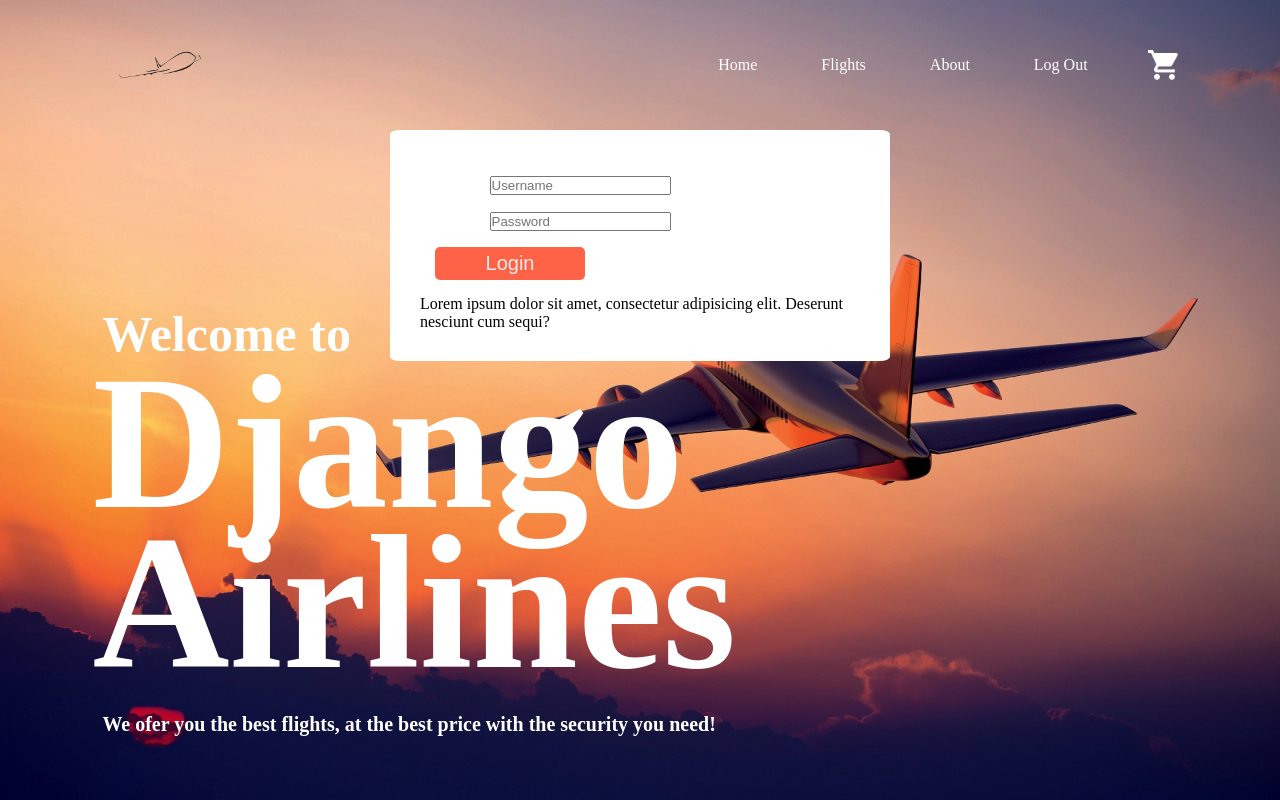
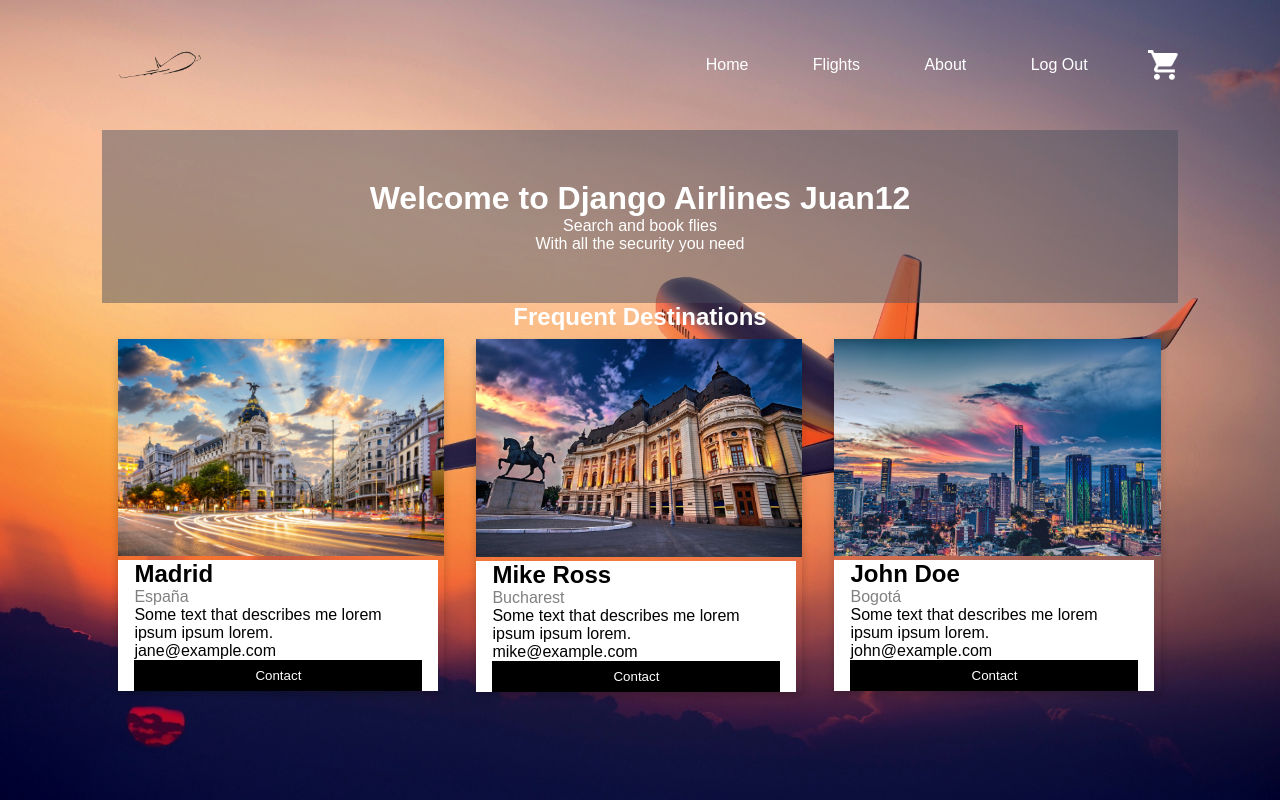
Before and after one commit to Archi657/Django-Airlines-Web-App, a Django app: page / in a window 1280 px wide. Run offline with Django 3.2, Linux system fonts and the light colour scheme; a user stored in the database is signed in.

Commit message:
CSS improved + paths

```diff
--- a/airlinev2/urls.py
+++ b/airlinev2/urls.py
@@ -19,6 +19,6 @@ from django.urls import path,include
 
 urlpatterns = [
     path('admin/', admin.site.urls),
-    path("flights/",include("flights.urls")),
-    path('', include("users.urls"))
+    path("",include("flights.urls")),
+    path('user/', include("users.urls")),
 ]
--- a/flights/urls.py
+++ b/flights/urls.py
@@ -3,7 +3,9 @@ from django.urls import path
 from . import views
 
 urlpatterns =[
-    path("", views.index, name="flights"),
+    path("" , views.home, name="home"),
+    path("about/", views.about, name="about"),
+    path("flights/", views.flights, name="flights"),
     path("<int:flight_id>", views.flight, name="flight"),
     path("<int:flight_id>/book", views.book, name="book")
 ]
--- a/flights/views.py
+++ b/flights/views.py
@@ -4,7 +4,13 @@ from django.urls import reverse
 
 from .models import Flight, Passenger
 # Create your views here.
-def index(request):
+def home(request):
+    return render(request, "home.html")
+
+def about(request):
+    return render(request, 'aboutus.html')
+
+def flights(request):
     return render(request, "flights.html",{
         "flights": Flight.objects.all()
     })
--- a/static/css/style.css
+++ b/static/css/style.css
@@ -120,3 +120,126 @@ input[type="password"]{
         border-radius:2%;
     }
 }
+
+body {
+    font-family: Arial, Helvetica, sans-serif;
+    margin: 0;
+  }
+
+  html {
+    box-sizing: border-box;
+  }
+
+  *, *:before, *:after {
+    box-sizing: inherit;
+  }
+
+  .column {
+    float: left;
+    width: 33.3%;
+    margin-bottom: 16px;
+    padding: 0 8px;
+  }
+
+  .card {
+    box-shadow: 0 4px 8px 0 rgba(0, 0, 0, 0.2);
+    margin: 8px;
+  }
+
+  .about-section {
+    padding: 50px;
+    text-align: center;
+    background-color: #474e5d78;
+    color: white;
+  }
+
+  .container {
+    padding: 0 16px;
+  }
+
+  .container::after, .row::after {
+    content: "";
+    clear: both;
+    display: table;
+  }
+
+  .title {
+    color: grey;
+  }
+
+  .button {
+    border: none;
+    outline: 0;
+    display: inline-block;
+    padding: 8px;
+    color: white;
+    background-color: #000;
+    text-align: center;
+    cursor: pointer;
+    width: 100%;
+  }
+
+  .button:hover {
+    background-color: #555;
+  }
+
+  @media screen and (max-width: 650px) {
+    .column {
+      width: 100%;
+      display: block;
+    }
+  }
+
+  .titlexd{
+      text-align: center;
+      color: white;
+  }
+  .ulflights{
+      position:  absolute;
+      width: 850px;
+      margin: 150px ,auto 10;
+      padding: 100px;
+      box-sizing: border-box;
+  }
+
+  .ulflights li{
+      display: flex;
+      background: rgba(189, 129, 32, .1);
+      padding:  100px, 120px;
+      color: rgb(5, 16, 22);
+      margin: 5px 0;
+      transition: .5s;
+  }
+  .ulflights li:nth-child(1){
+      background: rgba(206, 226, 195, 0.6);
+  }
+
+  .ul li:nth-child(2){
+    background: rgba(206, 226, 195, 0.4);
+}
+.ul li:nth-child(3){
+    background: rgba(206, 226, 195, .2);
+}
+
+.ul li span:nth-child(1){
+    width: 30px;
+}
+
+.ul li span:nth-child(2){
+    width: 200px;
+}
+
+.ul li span:nth-child(3){
+    width: 100px;
+    text-align: right;
+}
+
+.ul li span:nth-child(4){
+    width: 70px;
+    text-align: right;
+}
+
+.ulflights li:hover{
+    transform:   scale(1.06);
+    background: rgb(68, 93, 89);
+}
--- /dev/null
+++ b/templates/home.html
@@ -0,0 +1,52 @@
+{% extends "layout.html" %}
+{% block body %}
+{% load static %}
+
+<div class="about-section">
+    <h1>Welcome to Django Airlines {{ request.user.username.capitalize }}</h1>
+    <p>Search and book flies</p>
+    <p>With all the security you need</p>
+  </div>
+
+  <h2 class="titlexd">Frequent Destinations</h2>
+  <div class="row">
+    <div class="column">
+      <div class="card">
+        <img src="{% static 'images/Madrid.jfif' %}" alt="Jane" style="width:100%">
+        <div class="container">
+          <h2>Madrid</h2>
+          <p class="title">España</p>
+          <p>Some text that describes me lorem ipsum ipsum lorem.</p>
+          <p>jane@example.com</p>
+          <p><button class="button">Contact</button></p>
+        </div>
+      </div>
+    </div>
+
+    <div class="column">
+      <div class="card">
+        <img src="{% static 'images/Bucharest.jfif' %}"  alt="Mike" style="width:100%">
+        <div class="container">
+          <h2>Mike Ross</h2>
+          <p class="title">Bucharest</p>
+          <p>Some text that describes me lorem ipsum ipsum lorem.</p>
+          <p>mike@example.com</p>
+          <p><button class="button">Contact</button></p>
+        </div>
+      </div>
+    </div>
+
+    <div class="column">
+      <div class="card">
+        <img src="{% static 'images/Bogota.jfif' %}" alt="John" style="width:100%">
+        <div class="container">
+          <h2>John Doe</h2>
+          <p class="title">Bogotá</p>
+          <p>Some text that describes me lorem ipsum ipsum lorem.</p>
+          <p>john@example.com</p>
+          <p><button class="button">Contact</button></p>
+        </div>
+      </div>
+    </div>
+  </div>
+{% endblock %}
--- a/templates/layout.html
+++ b/templates/layout.html
@@ -12,9 +12,9 @@
         <nav>
             <img src="{% static 'images/logo1.png' %}" class="logo">
         <ul>
-            <li><a href="{% url 'login'  %}">Home</a></li>
+            <li><a href="{% url 'home'  %}">Home</a></li>
             <li><a href="{% url 'flights'  %}">Flights</a></li>
-            <li><a href="">About</a></li>
+            <li><a href="{% url 'about' %}">About</a></li>
             <li><a href="{% url 'logout' %}">Log Out</a></li>
         </ul>
             <img src="{% static 'images/cart.png' %}" class="cart-icon">
--- a/users/views.py
+++ b/users/views.py
@@ -22,7 +22,7 @@ def login_view(request):
             return render(request, "login.html",{
                 "message": "Invalid credentials"
             })
-    return render(request, "userloged.html")
+    return render(request, "home.html")
 
 def logout_view(request):
     logout(request)
```
Also changed, not shown: templates/aboutus.html (added, +50 -0 lines), templates/flights.html (+6 -2 lines), db.sqlite3, static/images/bogota.jfif (added), static/images/bucharest.jfif (added), static/images/madrid.jfif (added).
